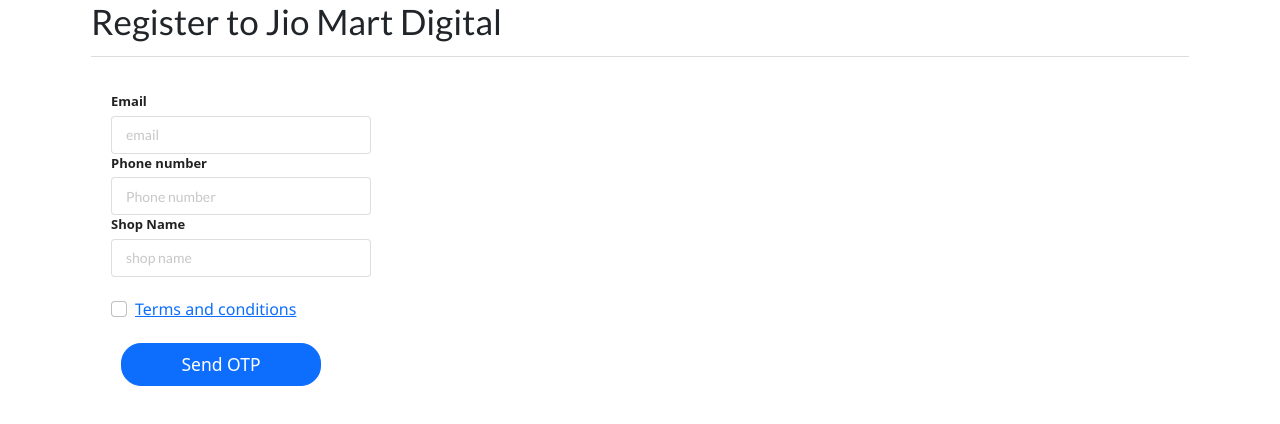
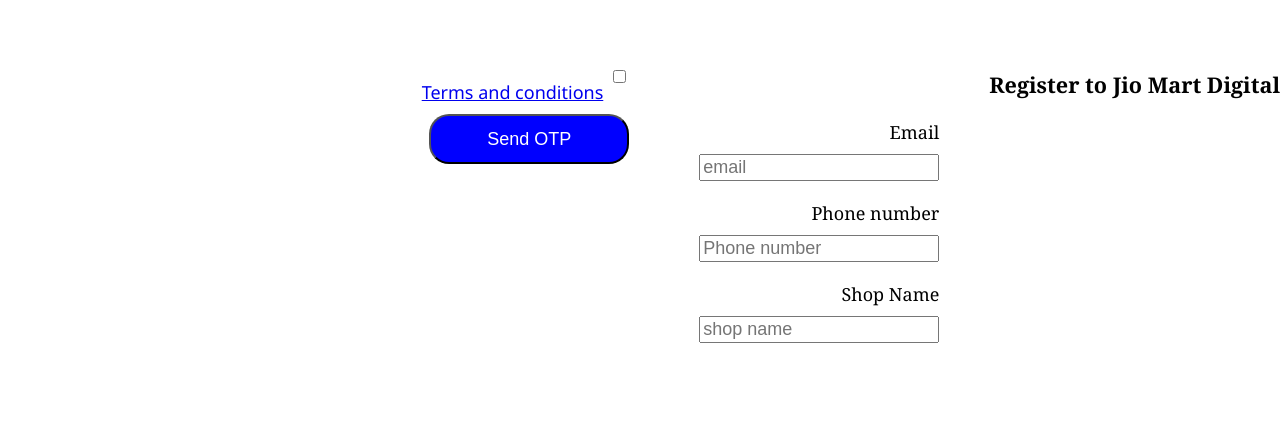
Before and after one commit to sanyaarora12/react-jioapp-main-master, a React (Create React App) app: page /page in a window 1280 px wide. Shown: the top 424 px of the page. Built offline with nearby package versions, Linux system fonts and the light colour scheme.

Commit message:
globalstyles

```diff
--- a/public/index.html
+++ b/public/index.html
@@ -14,7 +14,7 @@
       manifest.json provides metadata used when your web app is installed on a
       user's mobile device or desktop. See https://developers.google.com/web/fundamentals/web-app-manifest/
     -->
-    <link rel="stylesheet" href="https://cdnjs.cloudflare.com/ajax/libs/semantic-ui/2.4.1/semantic.min.css" integrity="sha512-8bHTC73gkZ7rZ7vpqUQThUDhqcNFyYi2xgDgPDHc+GXVGHXq+xPjynxIopALmOPqzo9JZj0k6OqqewdGO3EsrQ==" crossorigin="anonymous" referrerpolicy="no-referrer" />
+    <!-- <link rel="stylesheet" href="https://cdnjs.cloudflare.com/ajax/libs/semantic-ui/2.4.1/semantic.min.css" integrity="sha512-8bHTC73gkZ7rZ7vpqUQThUDhqcNFyYi2xgDgPDHc+GXVGHXq+xPjynxIopALmOPqzo9JZj0k6OqqewdGO3EsrQ==" crossorigin="anonymous" referrerpolicy="no-referrer" /> -->
 
    <!--
       Notice the use of %PUBLIC_URL% in the tags above.
@@ -30,7 +30,7 @@
   <body>
     <noscript>You need to enable JavaScript to run this app.</noscript>
     <div id="root"></div>
-    <link href="https://cdn.jsdelivr.net/npm/bootstrap@5.1.3/dist/css/bootstrap.min.css" rel="stylesheet" integrity="sha384-1BmE4kWBq78iYhFldvKuhfTAU6auU8tT94WrHftjDbrCEXSU1oBoqyl2QvZ6jIW3" crossorigin="anonymous" />
+    <!-- <link href="https://cdn.jsdelivr.net/npm/bootstrap@5.1.3/dist/css/bootstrap.min.css" rel="stylesheet" integrity="sha384-1BmE4kWBq78iYhFldvKuhfTAU6auU8tT94WrHftjDbrCEXSU1oBoqyl2QvZ6jIW3" crossorigin="anonymous" /> -->
     <!--
       This HTML file is a template.
       If you open it directly in the browser, you will see an empty page.
--- a/src/Components/Global.js
+++ b/src/Components/Global.js
@@ -3,13 +3,36 @@
 const GlobalStyles = createGlobalStyle`
 *{
     box-sizing: border-box;
+    font-size: large;
+    float: inline-end;
+    margin-top: 10px;
+    font: 200;
+    margin-left: 10px;
 }
 body{
     font: 10px;
-    font-family: 'Franklin Gothic Medium', 'Arial Narrow', Arial, sans-serif;
+    font-family: Georgia, 'Times New Roman', Times, serif;
+    text-align: center;
+    float: left;
 }
 button{
-    background-color: red;
+    background-color: blue;
+    font-size: large;
+    width: 200px;
+    height: 50px;
+    border-radius: 20px;
+    color: white;
+    margin-left: 25px;
 }
-`
+&h1{
+    text-align: left;
+    margin-left: 20px;
+    font-size: larger;
+    font: 300;
+}
+&Navlink{
+    margin-left: 0px;
+    justify-self: left;
+}
+`;
 export default GlobalStyles;
--- a/src/Container/Header.js
+++ b/src/Container/Header.js
@@ -1,17 +1,18 @@
 import React from "react";
 import { Link } from "react-router-dom";
-import Button from "../Components/Button";
+import GlobalStyles from "../Components/Global";
+
 
 export default function Header() {
   return (
     <header>
-      <Button />
       <div className="App">
+      <GlobalStyles />
         <h1>Welcome to Header Page</h1>
         <h2>Start editing to see some magic happen!</h2>
         <button>
-          <Link to="/" style={{ textDecoration: "none", color: "black" }}>
-            GoTo Home
+          <Link to="/" style={{ textDecoration: "none", color: "white" }}>
+            Go To Home
           </Link>
         </button>
       </div>
--- a/src/Container/Home.js
+++ b/src/Container/Home.js
@@ -1,23 +1,26 @@
 import React, { Component } from "react";
 import { Link } from "react-router-dom";
+import GlobalStyles from "../Components/Global";
 
 export class Home extends Component {
   render() {
     return (
       <div>
+        <GlobalStyles />
         <h1>
-          <strong>Welcome to Jio POSLite</strong>
+          Welcome to Jio POSLite
         </h1>
         <br />
-        <button type="button" id="Loginbtn" className="btn btn-primary btn-lg">
+        <button type="button" className="btn btn-primary btn-lg">
           <Link to="/header" style={{ textDecoration: "none", color: "White" }}>
             Login
           </Link>
         </button>
         <br />
         <br />
-        <button type="button" id="Loginbtn" className="btn btn-primary btn-lg">
-          <Link to="/page" style={{ textDecoration: "none", color: "White" }}>
+        <button type="button" className="btn btn-primary btn-lg">
+          <GlobalStyles />
+          <Link to="/page" style={{ textDecoration: "none", color: "White" }} >
             Register
           </Link>
         </button>
--- a/src/Container/Page.js
+++ b/src/Container/Page.js
@@ -1,47 +1,75 @@
 import React from "react";
 import { useState } from "react";
 import { NavLink } from "react-router-dom";
+import GlobalStyles from "../Components/Global";
 
-export default function Page(){
-    const initialValues = {email: "",phone: "",shop: "" };
-    const [formValues,setFormValues] = useState(initialValues);
+export default function Page() {
+  const initialValues = { email: "", phone: "", shop: "" };
+  const [formValues, setFormValues] = useState(initialValues);
 
-    const handleChange = (event) =>{
-        const {name,value} =event.target;
-        setFormValues({...formValues,[name]:value});
-        console.log(formValues)
+  const handleChange = (event) => {
+    const { name, value } = event.target;
+    setFormValues({ ...formValues, [name]: value });
+    console.log(formValues);
   };
 
-    return(
+  return (
     <div className="container">
-
       <form>
+        <GlobalStyles />
         <h1>Register to Jio Mart Digital</h1>
         <div className="ui divider"></div>
         <div className="ui form">
           <div className="field">
+            <div>
               <label>Email</label>
-                    <input type="text" name="Email" placeholder="email" onChange={handleChange}  />
+              <input
+                type="text"
+                name="Email"
+                placeholder="email"
+                onChange={handleChange}
+              />
+            </div>
+            <div>
+              <label>Phone number</label>
               <br />
-                    <label>Phone number</label>
-                <input type="text" name="phonenumber" placeholder="Phone number" onChange={handleChange} />
-
+              <input
+                type="text"
+                name="phonenumber"
+                placeholder="Phone number"
+                onChange={handleChange}
+              />
+            </div>
+            <div>
               <label>Shop Name</label>
-                <input type="text" name="Shopname" placeholder="shop name" onChange={handleChange}   />
+              <br />
+              <input
+                type="text"
+                name="Shopname"
+                placeholder="shop name"
+                onChange={handleChange}
+              />
+            </div>
           </div>
         </div>
       </form>
       <div className="form-check">
-            <input className="form-check-input" type="checkbox" value="" id="flexCheckDefault" />
+        <input
+          className="form-check-input"
+          type="checkbox"
+          value=""
+          id="flexCheckDefault"
+        />
         <label className="form-check-label" for="flexCheckDefault">
-           <NavLink activeClassName ="active" to="/Terms">Terms and conditions</NavLink>
+          <NavLink to="/Terms">
+            Terms and conditions
+          </NavLink>
         </label>
       </div>
       <br />
-        <button type="button" id="Nextbutton" class="btn btn-primary btn-lg">
+      <button type="button" id="Nextbutton" class="btn btn-primary btn-lg" >
         Send OTP
       </button>
     </div>
-
-    )
+  );
 }
--- a/src/Container/Terms.js
+++ b/src/Container/Terms.js
@@ -4,7 +4,7 @@
   render() {
     return (
       <div>
-        <h1>Terms and conditions applied</h1>
+        <p>Terms and conditions applied</p>
       </div>
     );
   }
--- a/src/index.css
+++ b/src/index.css
@@ -1,8 +1,5 @@
 body {
   margin: auto;
-  font-family: -apple-system, BlinkMacSystemFont, "Segoe UI", "Roboto", "Oxygen",
-    "Ubuntu", "Cantarell", "Fira Sans", "Droid Sans", "Helvetica Neue",
-    sans-serif;
   -webkit-font-smoothing: antialiased;
   -moz-osx-font-smoothing: grayscale;
 }
@@ -32,13 +29,6 @@
   background-color: white;
   font: black;
 }
-/* .dropdown{
-  text-align: left;
-  width: 260px;
-  border-radius: 20px;
-  margin-top: 20px;
-  height: 50px;
-} */
 .click {
   text-align: start;
 }
@@ -81,11 +71,11 @@
   margin-left: 30px;
   border-radius: 20px;
 }
-#Loginbtn {
+/* #Loginbtn {
   width: 200px;
   height: 50px;
   border-radius: 20px;
-}
+} */
 #Proceedbutton {
   margin-left: 5px;
   width: 300px;
```
Lines whose indentation alone changed are shown as unchanged.
